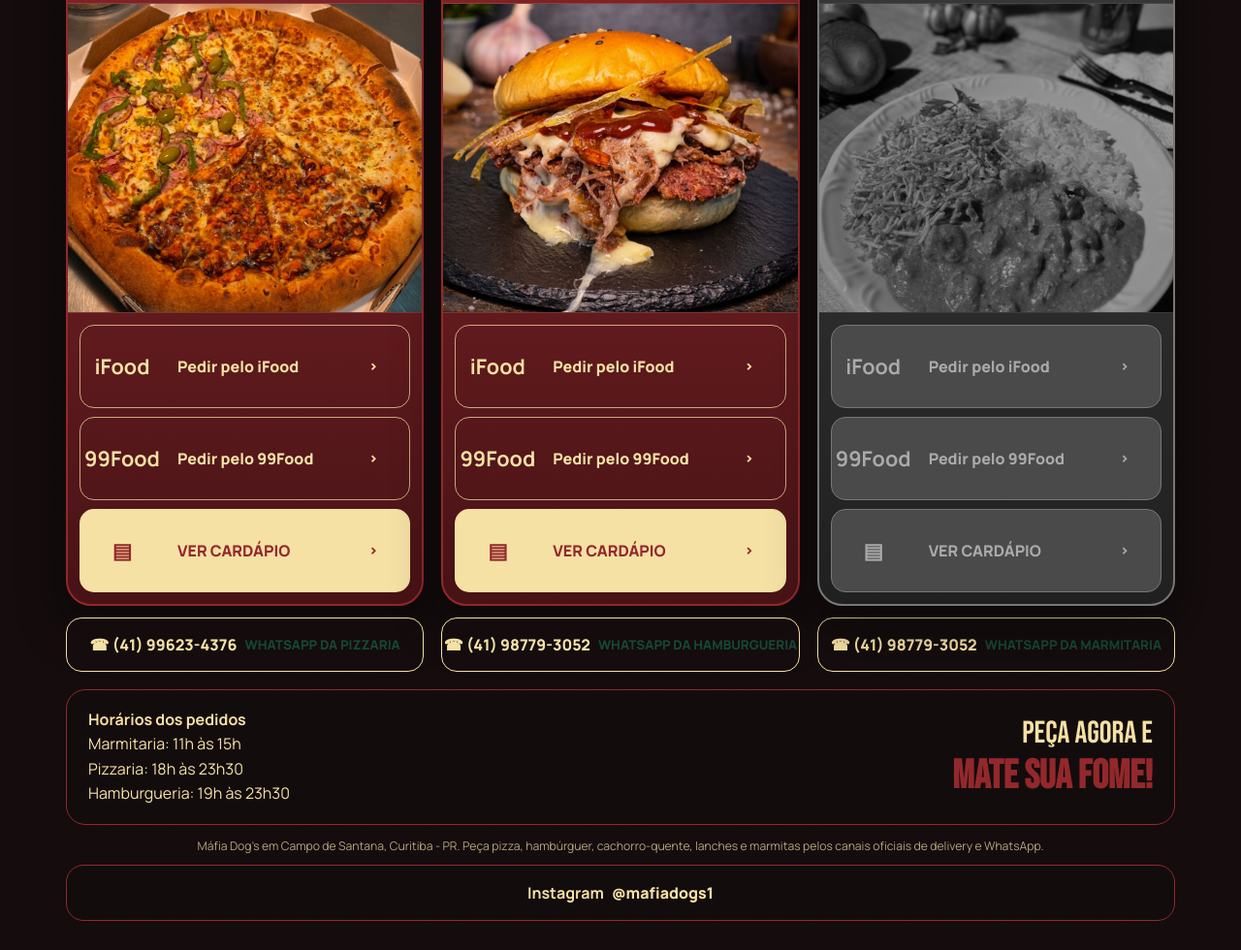
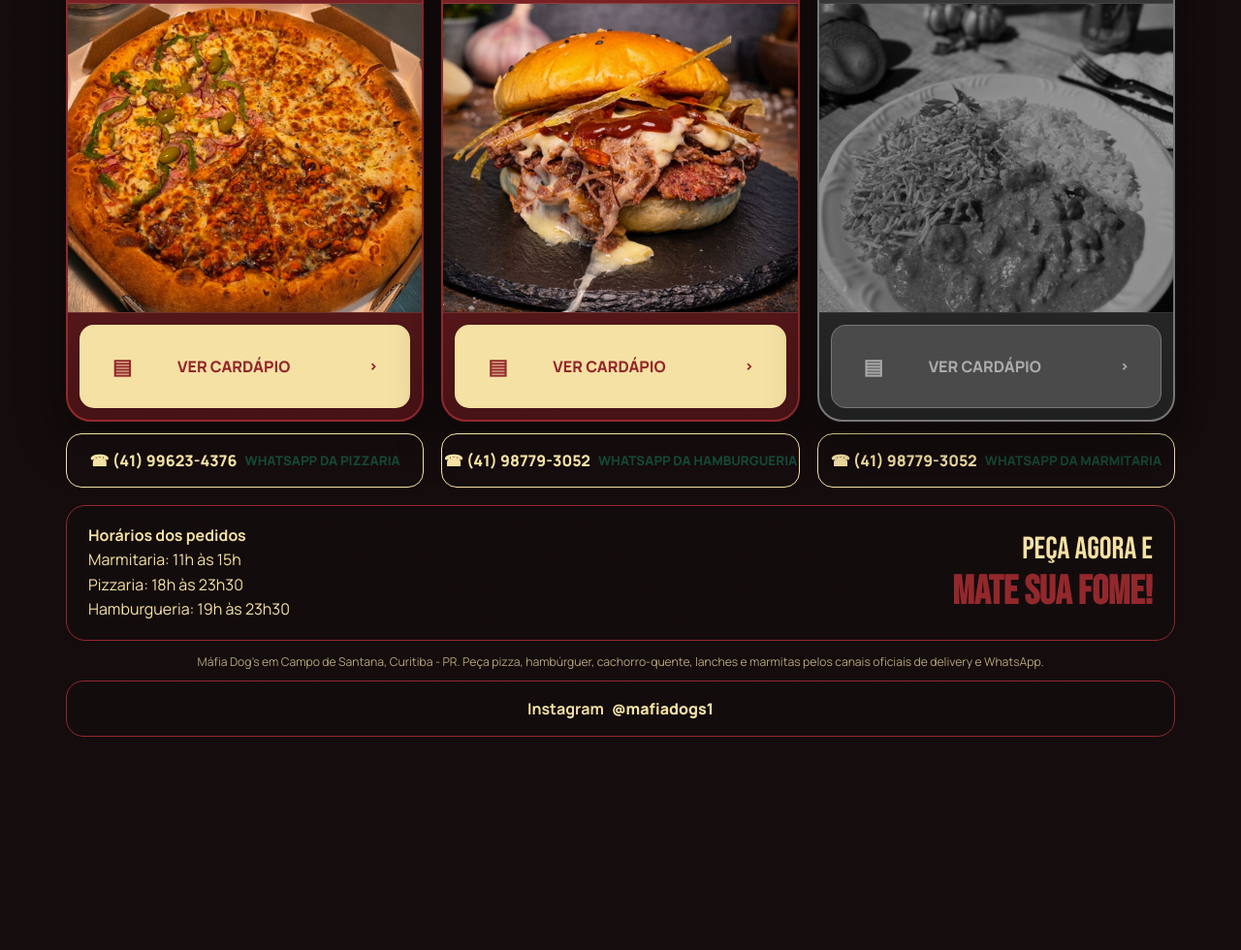
Before and after one commit to michaelandrewhf/mafiadogs, a plain HTML site: page index.html in a window 1280 px wide. Shown: the part 798-1778 px from the top of the page at 97% size. After the commit the page ends 1588 px from the top, so only its background shows below. Drawn offline with Linux system fonts and the light colour scheme.

Commit message:
Remove marketplaces e atualiza cardápio da hamburgueria

```diff
--- a/index.html
+++ b/index.html
@@ -7,7 +7,7 @@
   <meta name="color-scheme" content="dark">
 
   <title>Máfia Dog's Curitiba | Pizzaria, Hamburgueria e Marmitaria</title>
-  <meta name="description" content="Máfia Dog's em Campo de Santana, Curitiba: pizzaria, hamburgueria, cachorro-quente e marmitaria com pedidos online pelo iFood, 99Food, cardápio e WhatsApp.">
+  <meta name="description" content="Máfia Dog's em Campo de Santana, Curitiba: pizzaria, hamburgueria, cachorro-quente e marmitaria com pedidos online pelos cardápios oficiais e WhatsApp.">
   <meta name="robots" content="index,follow,max-image-preview:large,max-snippet:-1,max-video-preview:-1">
   <meta name="googlebot" content="index,follow,max-image-preview:large,max-snippet:-1,max-video-preview:-1">
   <meta name="geo.region" content="BR-PR">
@@ -84,7 +84,7 @@
         "parentOrganization":{"@id":"https://mafiadogs.com.br/#organization"},
         "address":{"@type":"PostalAddress","streetAddress":"R. Marcos Bertoldi, 116","addressLocality":"Curitiba","addressRegion":"PR","addressCountry":"BR","addressNeighborhood":"Campo de Santana"},
         "openingHoursSpecification":[{"@type":"OpeningHoursSpecification","dayOfWeek":["Monday","Tuesday","Wednesday","Thursday","Friday","Saturday","Sunday"],"opens":"19:00","closes":"23:30"}],
-        "hasMenu":"https://menu.brendi.com.br/mafia-dogs-campo-de-santana/"
+        "hasMenu":"https://app.cardapioweb.com/mafiadogs?s=google"
       },
       {
         "@type":"FoodEstablishment",
@@ -120,8 +120,6 @@
           <div class="head"><h2>Pizzaria</h2><div class="status"><i class="dot"></i><span data-status>Verificando...</span></div></div>
           <img class="product" src="assets/cards/pizza.jpeg" alt="Pizza da Máfia Pizzaria em Curitiba" loading="lazy" decoding="async">
           <div class="actions">
-            <a class="action ifood" data-order href="https://www.ifood.com.br/delivery/curitiba-pr/mafia-pizzaria-ltda-campo-de-santana/d987dcbd-c1d5-469c-a8eb-489dabdc9f8a?utm_medium=share" target="_blank" rel="noopener noreferrer" aria-label="Pedir pizza da Máfia pelo iFood"><b>iFood</b><span>Pedir pelo iFood</span>›</a>
-            <a class="action food99" data-order href="https://oia.99app.com/dlp9/8hvNbr" target="_blank" rel="noopener noreferrer"><b>99Food</b><span>Pedir pelo 99Food</span>›</a>
             <a class="action menu" data-order href="https://pedido.brendi.com.br/mafia-dogs-pizzaria-mafia-pizzaria" target="_blank" rel="noopener noreferrer"><b>▤</b><span>Ver cardápio</span>›</a>
           </div>
         </article>
@@ -133,9 +131,7 @@
           <div class="head"><h2>Hamburgueria</h2><div class="status"><i class="dot"></i><span data-status>Verificando...</span></div></div>
           <img class="product" src="assets/cards/Hamburgueria.jpeg" alt="Hambúrguer da Máfia Dog's em Curitiba" loading="lazy" decoding="async">
           <div class="actions">
-            <a class="action ifood" data-order href="https://www.ifood.com.br/delivery/curitiba-pr/mafia-dogs---hotdog-cachorro-quente-tatuquara/48175a37-f718-4be9-980a-944f31b3163c?utm_medium=share" target="_blank" rel="noopener noreferrer"><b>iFood</b><span>Pedir pelo iFood</span>›</a>
-            <a class="action food99" data-order href="https://oia.99app.com/dlp9/jcubKO" target="_blank" rel="noopener noreferrer"><b>99Food</b><span>Pedir pelo 99Food</span>›</a>
-            <a class="action menu" data-order href="https://menu.brendi.com.br/mafia-dogs-campo-de-santana/" target="_blank" rel="noopener noreferrer"><b>▤</b><span>Ver cardápio</span>›</a>
+            <a class="action menu" data-order href="https://app.cardapioweb.com/mafiadogs?s=google" target="_blank" rel="noopener noreferrer" aria-label="Abrir cardápio da Máfia Dog's Hamburgueria"><b>▤</b><span>Ver cardápio</span>›</a>
           </div>
         </article>
         <a class="whatsapp" href="https://wa.me/5541987793052" target="_blank" rel="noopener noreferrer" aria-label="Falar com a Máfia Dog's Hamburgueria pelo WhatsApp">☎ (41) 98779-3052 <small>WhatsApp da hamburgueria</small></a>
@@ -146,8 +142,6 @@
           <div class="head"><h2>Marmitaria</h2><div class="status"><i class="dot"></i><span data-status>Verificando...</span></div></div>
           <img class="product" src="assets/cards/Marmitaria.jpeg" alt="Marmita da Máfia Marmitaria em Curitiba" loading="lazy" decoding="async">
           <div class="actions">
-            <a class="action ifood" data-order href="https://www.ifood.com.br/delivery/curitiba-pr/mafia---marmitaria-parmegiana-tatuquara-campo-de-santana/b77f6a47-e4f7-4fef-b0f4-caab1f9fe487?utm_medium=share" target="_blank" rel="noopener noreferrer"><b>iFood</b><span>Pedir pelo iFood</span>›</a>
-            <a class="action food99" data-order href="https://oia.99app.com/dlp9/oDaQkp" target="_blank" rel="noopener noreferrer"><b>99Food</b><span>Pedir pelo 99Food</span>›</a>
             <a class="action menu" data-order href="https://menu.brendi.com.br/mafia-dogs-campo-de-santana/" target="_blank" rel="noopener noreferrer"><b>▤</b><span>Ver cardápio</span>›</a>
           </div>
         </article>
```
